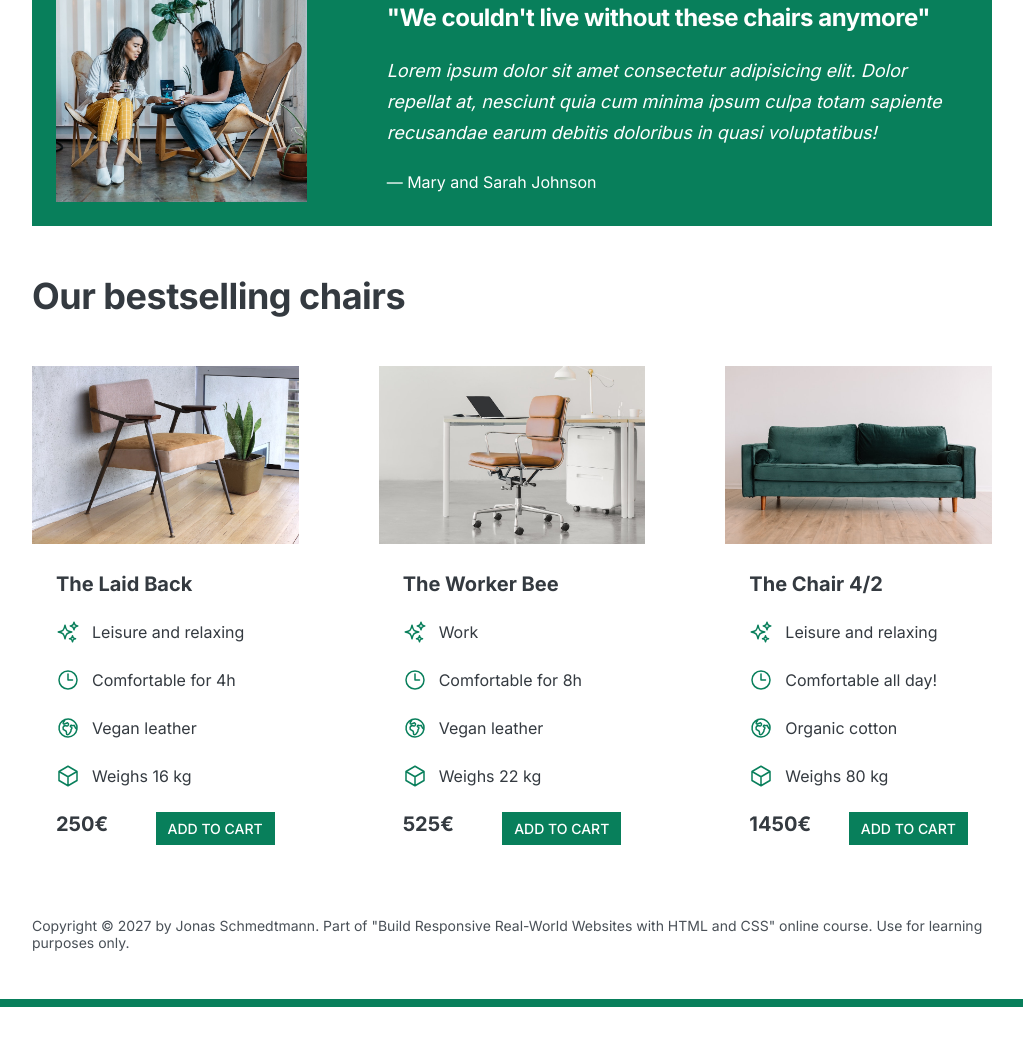
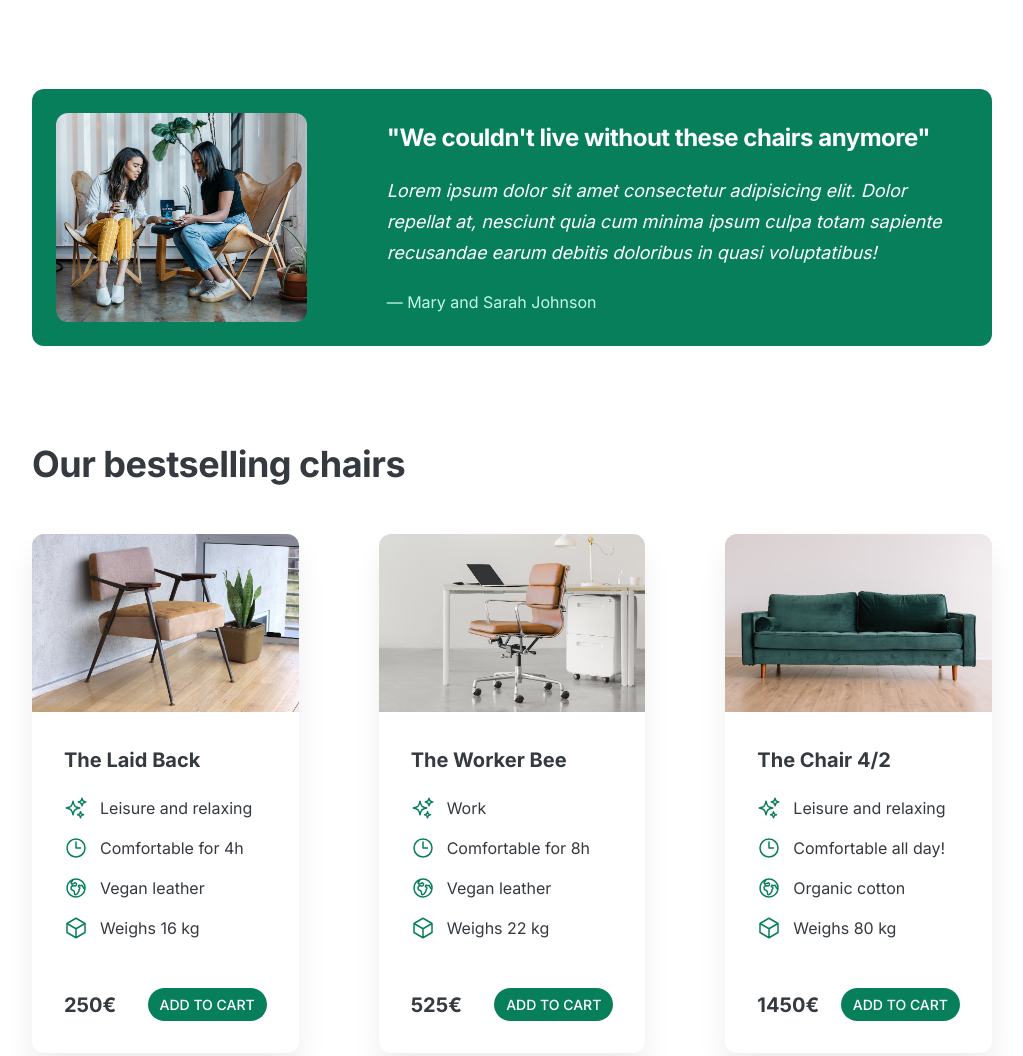
Before and after one commit to dark-matt-r/UdemyJonas, a plain HTML site: page Section5/index.html in a window 1280 px wide. Shown: the part 921-1977 px from the top of the page, without its empty margins (128-1151 px from the left). Before the commit the page ends 1928 px from the top, so only its background shows below. Drawn offline with Linux system fonts and the light colour scheme.

Commit message:
More styling added.

```diff
--- a/Section5/style.css
+++ b/Section5/style.css
@@ -20,8 +20,10 @@ FONT SIZE SYSTEM (px)
 :root {
   --main-color: #087f5b;
   --grey-color: #343a40;
-  --light-button: #099268;
-  --footer-text: #495057;
+  --light-button-color: #099268;
+  --light-text-color: #e6fcf5;
+  --medium-text-color: #c3fae8;
+  --footer-text-color: #495057;
 }
 
 /* ------------------------ */
@@ -40,7 +42,7 @@ body {
 
 header,
 section {
-  margin-bottom: 48px;
+  margin-bottom: 96px;
 }
 
 h2 {
@@ -63,6 +65,7 @@ h2 {
   text-transform: uppercase;
   font-weight: 500;
   display: inline-block;
+  border-radius: 1000px;
 }
 
 .btn:hover,
@@ -80,6 +83,10 @@ h2 {
   padding: 8px 12px;
 }
 
+img {
+  border-radius: 12px;
+}
+
 /* ------------------------ */
 /* COMPONENT STYLES */
 /* ------------------------ */
@@ -89,7 +96,7 @@ header {
   display: grid;
   grid-template-columns: repeat(2, 1fr);
   column-gap: 80px;
-  margin-top: 48px;
+  margin-top: 64px;
 }
 
 .header-text-box {
@@ -97,7 +104,7 @@ header {
 }
 
 h1 {
-  margin-bottom: 24px;
+  margin-bottom: 32px;
   font-size: 44px;
   line-height: 1.1;
   letter-spacing: -1px;
@@ -118,7 +125,7 @@ img {
   stroke: var(--main-color);
   width: 32px;
   height: 32px;
-  margin-bottom: 16px;
+  margin-bottom: 24px;
 }
 
 .features-title {
@@ -136,6 +143,7 @@ img {
   background-color: var(--main-color);
   color: white;
   padding: 24px;
+  border-radius: 12px;
 }
 
 .testimonial-box {
@@ -148,16 +156,32 @@ img {
   font-size: 24px;
 }
 
+.testimonial-author {
+  color: var(--medium-text-color);
+}
+
 .testimonial-text {
   font-style: italic;
   margin-bottom: 24px;
   font-size: 18px;
   line-height: 1.7;
+  color: var(--light-text);
 }
 
 /* CHAIRS */
+
+.chair {
+  box-shadow: 0 20px 30px 0 rgba(0, 0, 0, 0.07);
+  border-radius: 12px;
+}
+
+.chair img {
+  border-bottom-left-radius: 0;
+  border-bottom-right-radius: 0;
+}
+
 .chair-box {
-  padding: 24px;
+  padding: 32px;
 }
 
 h3 {
@@ -167,14 +191,14 @@ h3 {
 
 .chair-details {
   list-style: none;
-  margin-bottom: 24px;
+  margin-bottom: 48px;
 }
 
 .chair-details li {
   display: flex;
   align-items: center;
   gap: 12px;
-  margin-bottom: 24px;
+  margin-bottom: 16px;
 }
 
 .chair-details li:last-child {
@@ -190,6 +214,7 @@ h3 {
 .chair-price {
   display: flex;
   justify-content: space-between;
+  align-items: center;
   font-size: 20px;
 }
 
```
